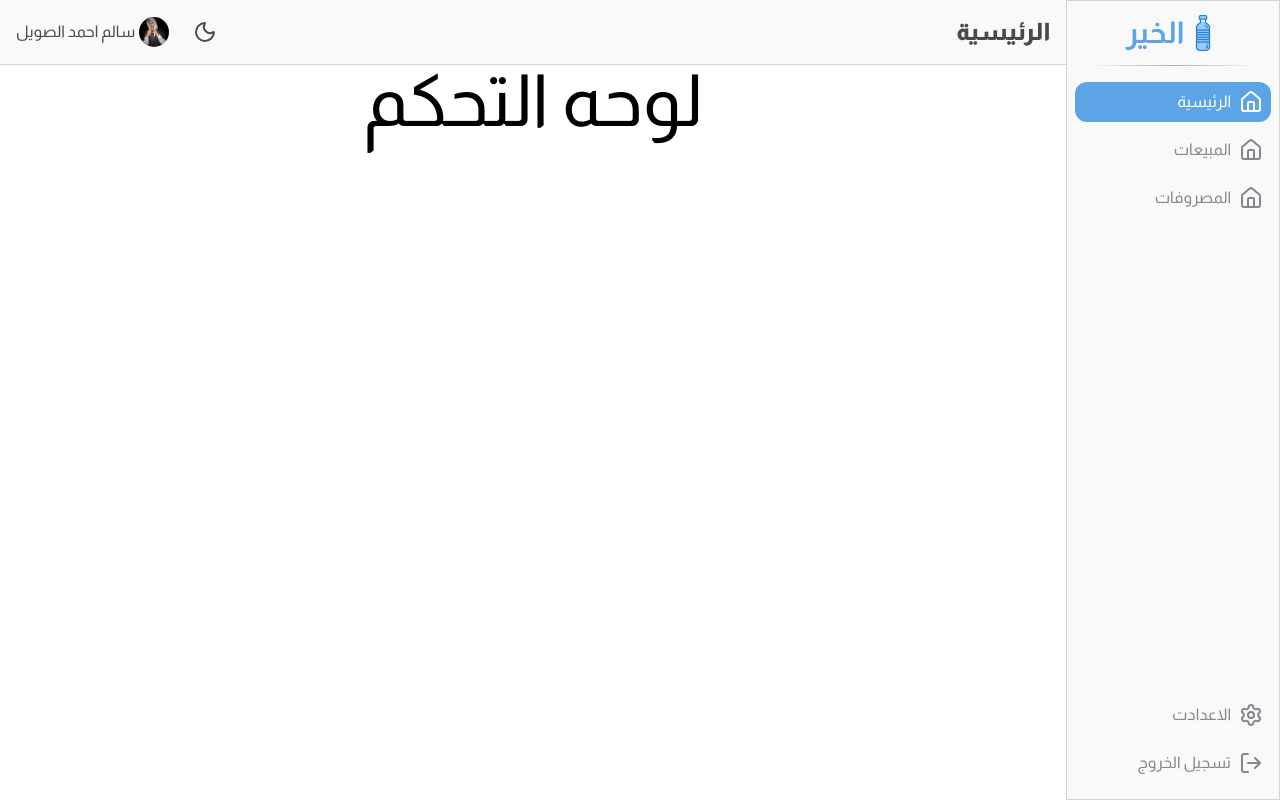
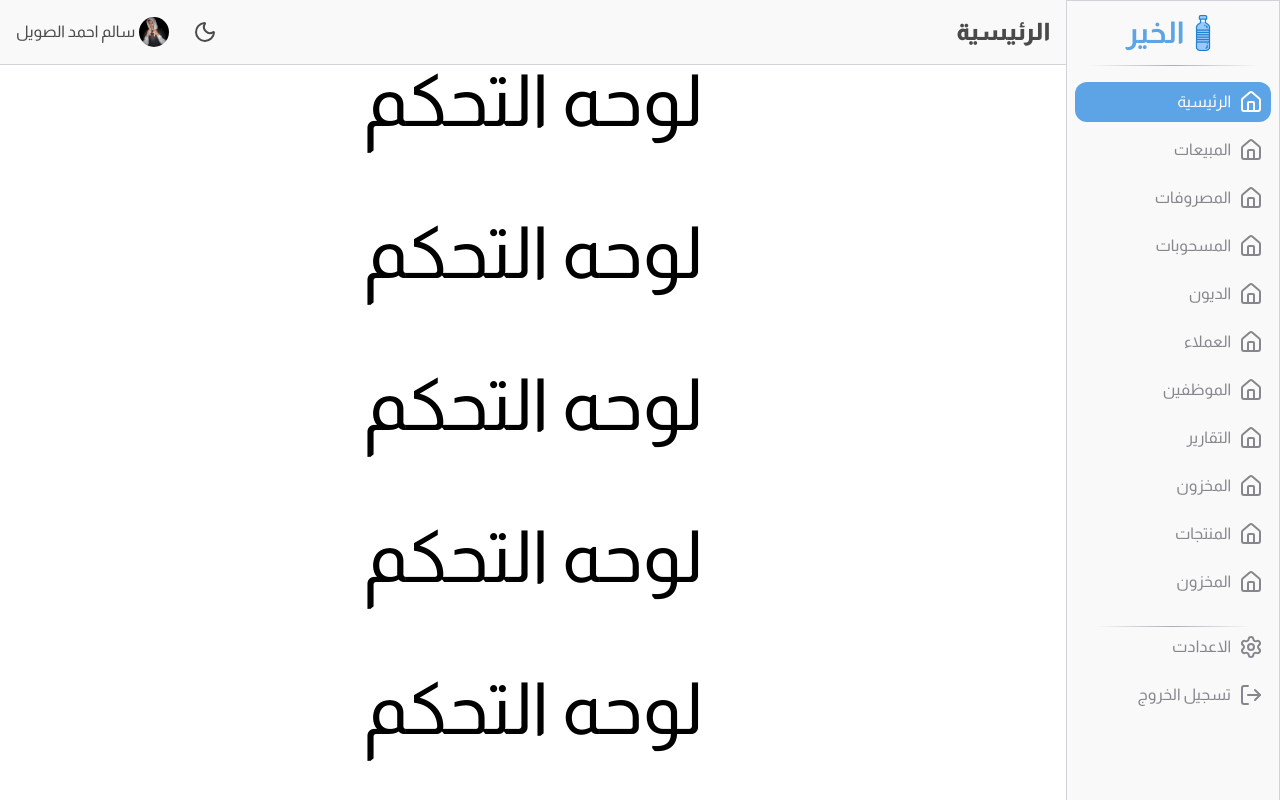
Before and after one commit to al9wel/alkhair, a Next.js app: page /dashboard in a window 1280 px wide. Shown: the top 800 px of the page. Built offline with nearby package versions, Linux system fonts and the light colour scheme.

Commit message:
fixing sidebar

```diff
--- a/app/(dashboard)/dashboard/page.tsx
+++ b/app/(dashboard)/dashboard/page.tsx
@@ -1,9 +1,27 @@
 
 const AdminPage = () => {
     return (
-        <div className="flex justify-center items-center text-7xl flex-col text-black dark:text-white">
-            لوحه التحكم
-        </div>
+        <>
+            <div className="flex justify-center items-center text-7xl flex-col text-black dark:text-white">
+                لوحه التحكم
+            </div>
+            <div className="flex mt-20 justify-center items-center text-7xl flex-col text-black dark:text-white">
+                لوحه التحكم
+            </div>
+            <div className="flex mt-20 justify-center items-center text-7xl flex-col text-black dark:text-white">
+                لوحه التحكم
+            </div><div className="flex mt-20 justify-center items-center text-7xl flex-col text-black dark:text-white">
+                لوحه التحكم
+            </div><div className="flex mt-20 justify-center items-center text-7xl flex-col text-black dark:text-white">
+                لوحه التحكم
+            </div><div className="flex mt-20 justify-center items-center text-7xl flex-col text-black dark:text-white">
+                لوحه التحكم
+            </div><div className="flex mt-20 justify-center items-center text-7xl flex-col text-black dark:text-white">
+                لوحه التحكم
+            </div><div className="flex mt-20 justify-center items-center text-7xl flex-col text-black dark:text-white">
+                لوحه التحكم
+            </div>
+        </>
     )
 }
 export default AdminPage;
--- a/app/components/Sidebar.tsx
+++ b/app/components/Sidebar.tsx
@@ -23,6 +23,54 @@ const links = [
         href: "/expenses",
         active: "expenses",
         icon: <Home />
+    },
+    {
+        name: "المسحوبات",
+        href: "/",
+        active: "",
+        icon: <Home />
+    },
+    {
+        name: "الديون",
+        href: "/",
+        active: "",
+        icon: <Home />
+    },
+    {
+        name: "العملاء",
+        href: "/",
+        active: "",
+        icon: <Home />
+    },
+    {
+        name: "الموظفين",
+        href: "/",
+        active: "",
+        icon: <Home />
+    },
+    {
+        name: "التقارير",
+        href: "/",
+        active: "",
+        icon: <Home />
+    },
+    {
+        name: "المخزون",
+        href: "/",
+        active: "",
+        icon: <Home />
+    },
+    {
+        name: "المنتجات",
+        href: "/",
+        active: "",
+        icon: <Home />
+    },
+    {
+        name: "المخزون",
+        href: "/",
+        active: "",
+        icon: <Home />
     }
 ]
 
@@ -31,7 +79,7 @@ const Sidebar = () => {
     const pathname = usePathname();
     console.log(pathname);
     return (
-        <aside className={`${isSidebarOpen ? "translate-x-50" : "translate-x-0"} fixed md:relative md:translate-x-0 flex flex-col min-h-screen justify-between transition-all duration-300 z-40 overflow-y-auto bg-bg-light1 dark:bg-bg-dark2 dark:text-white/90 w-50 md:w-64  border border-text-light2/50 dark:border-text-light2/25 `}>
+        <aside className={`${isSidebarOpen ? "translate-x-50" : "translate-x-0"} fixed top-0 right-0 md:relative md:translate-x-0  min-h-screen  transition-all duration-300 z-40 overflow-y-auto bg-bg-light1 dark:bg-bg-dark2 dark:text-white/90 w-50 md:w-64  border border-text-light2/50 dark:border-text-light2/25 `}>
             {/* <div className="w-full h-full flex flex-col justify-between ">
                 <div>
                     <div className="w-full flex items-center justify-between px-3 py-3.5 ">
@@ -70,7 +118,6 @@ const Sidebar = () => {
                     </button>
                 </div>
             </div> */}
-            <div>
             <div className="w-full flex items-center justify-between px-3 py-3.5 ">
                 <div className="flex justify-center items-center md:w-full">
                     <Image src={logo} alt="logo" className=" w-9 md:w-9" />
@@ -95,8 +142,8 @@ const Sidebar = () => {
                     </li>
                 ))}
             </ul>
-            </div>
-            <div className="px-2 pb-4">
+            <div className="px-2 pb-4 mt-6">
+                <hr className="h-[1px] w-[80%] mx-auto border-0 bg-gradient-to-r from-transparent via-text-light2 dark:via-text-light2/50 to-transparent" />
                 <Link href={"/settings"} className={`flex gap-2 p-2 ${pathname === "/settings" ? "bg-primary-light text-white" : "text-text-light3"} transition-all    duration-200  hover:bg-primary-hover hover:text-white rounded-xl`}>
                     <Settings className="size-6 cursor-pointer " />
                     <h2>الاعدادت</h2>
```
Lines whose indentation alone changed are shown as unchanged.
